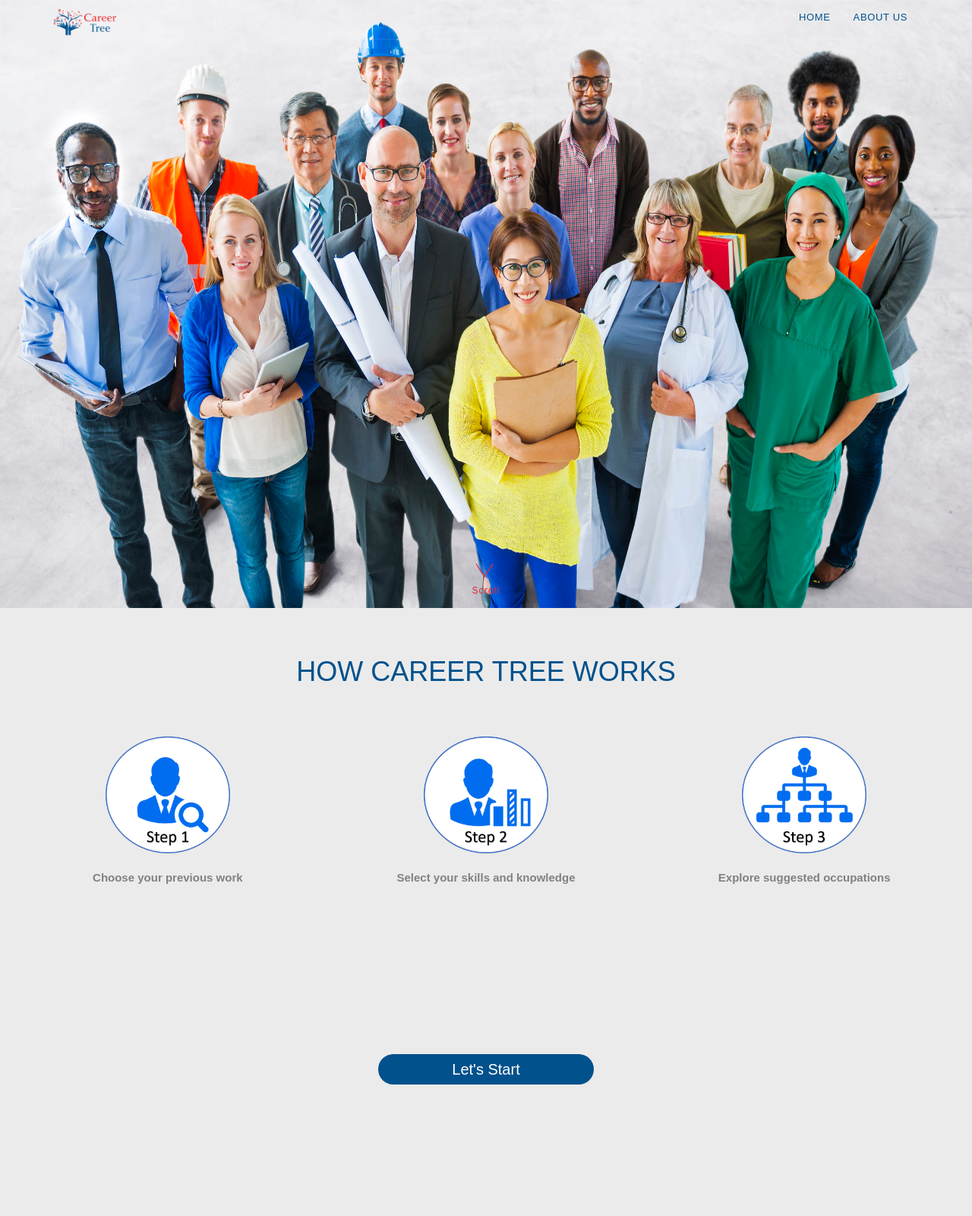
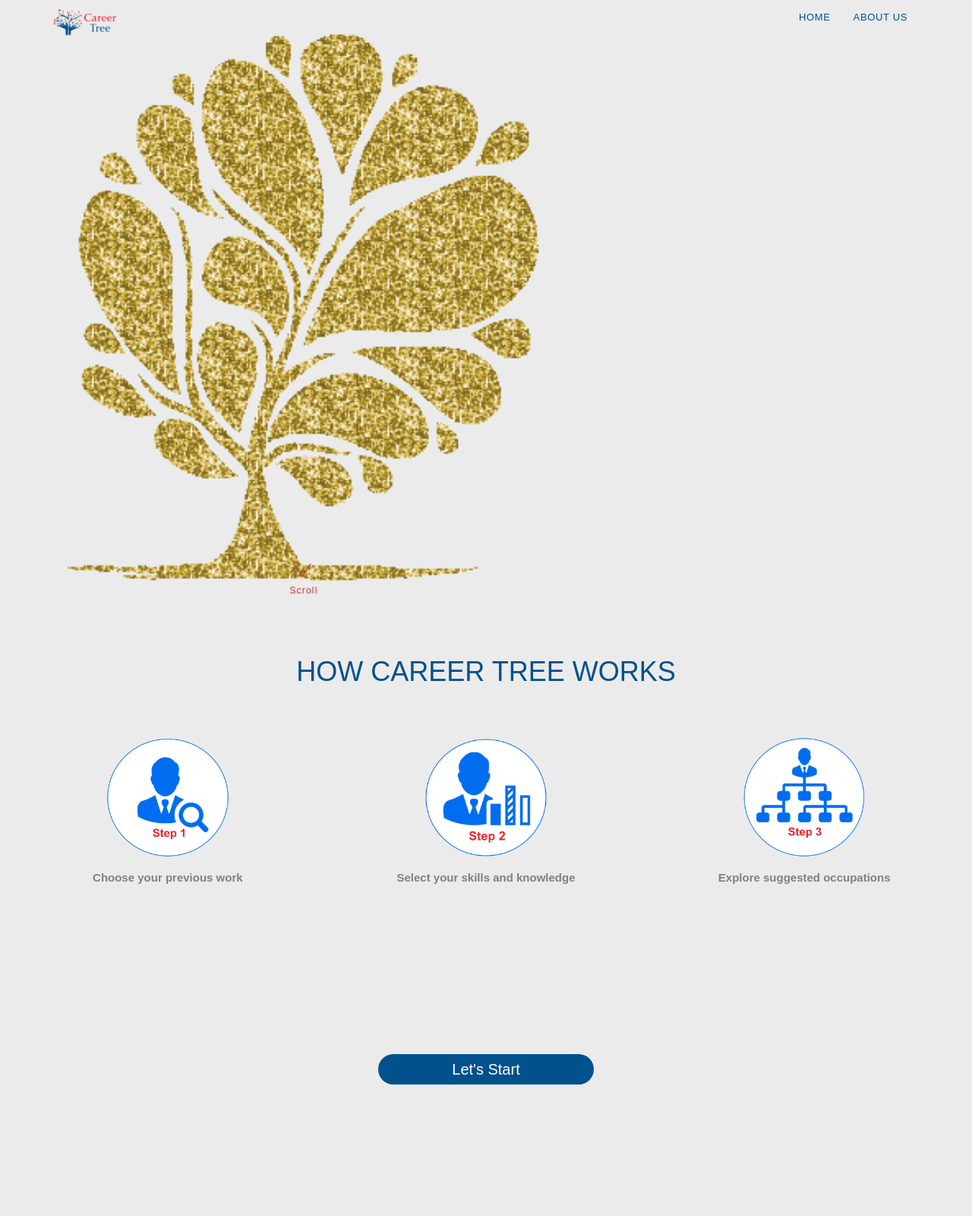
Before and after one commit to manalibutey/IE-TheGoalDiggers, a PHP site: page /home.php in a window 1280 px wide. Shown: the whole page at 76% size. Run offline with PHP 8.4, Linux system fonts and the light colour scheme.

Commit message:
commit9-redesign home page

```diff
--- a/CareerTree/CareerTree/css/style.css
+++ b/CareerTree/CareerTree/css/style.css
@@ -81,10 +81,11 @@ position: absolute;
 width: 100%;
 height: 100%;
 }
-.section1{
-position:relative;
-width:100%;
-height:100%;
+.section1 {
+    position: relative;
+    width: 100%;
+    height: 100%;
+    background-color: rgb(235, 235, 235);
 }
 
 .section2 {
@@ -526,6 +527,7 @@ width: 100%;
 top: 98% !important;
 left: 50% !important;
 transform: translate(-50%, -50%) !important;
+
 }
 
 #section01::after {
--- a/CareerTree/CareerTree/home.php
+++ b/CareerTree/CareerTree/home.php
@@ -51,7 +51,7 @@ $(function() {
     <section class="section1">
 	<div class="full">
 		<div class="back">
-			<img class="back-image" src="./images/background.jpg" />
+			<img class="back-image" src="./images/lol.gif" />
              <div id="section01" class="demo">
 
   <a href="#section02"><span></span><span></span><span></span>Scroll</a>
@@ -70,7 +70,7 @@ $(function() {
 				<div class="col-sm-2 i1">
 
                     <div class="column">
-    <img src="./images/Picture1.png"  class="hover-shadow" data-aos="fade-right"/>
+    <img src="./images/Picture11.png"  class="hover-shadow" data-aos="fade-right"/>
     <div class="caption">
                         <p data-aos="fade-right">Choose your previous work</p>
                     </div>
@@ -82,7 +82,7 @@ $(function() {
 				<div class="col-sm-2 i2">
 
            <div class="column">
-    <img src="./images/Picture2.png" class="hover-shadow" data-aos="fade-up"/>
+    <img src="./images/Picture22.png" class="hover-shadow" data-aos="fade-up"/>
      <div class="caption">
                         <p data-aos="fade-up">Select your skills and knowledge</p>
                     </div>
@@ -95,7 +95,7 @@ $(function() {
 
 
                                <div class="column">
-    <img src="./images/Picture3.png"  class="hover-shadow" data-aos="fade-left"/>
+    <img src="./images/Picture33.png"  class="hover-shadow" data-aos="fade-left"/>
      <div class="caption" data-aos="fade-left">
                         <p >Explore suggested occupations</p>
                     </div>
@@ -136,17 +136,17 @@ $(function() {
 
     <div class="mySlides">
       <div class="numbertext">1 / 3</div>
-      <img src="./images/Picture1.png" style="width:100%">
+      <img src="./images/Picture11.png" style="width:100%">
     </div>
 
     <div class="mySlides">
       <div class="numbertext">2 / 3</div>
-      <img src="./images/Picture2.png" style="width:100%">
+      <img src="./images/Picture22.png" style="width:100%">
     </div>
 
     <div class="mySlides">
       <div class="numbertext">3 / 3</div>
-      <img src="./images/Picture3.png" style="width:100%">
+      <img src="./images/Picture33.png" style="width:100%">
     </div>
 
 
```
Also changed, not shown: CareerTree/CareerTree/images/Picture11.png, CareerTree/CareerTree/images/Picture22.png (added), CareerTree/CareerTree/images/Picture33.png (added), CareerTree/CareerTree/images/bck.jpeg (added), CareerTree/CareerTree/images/bck1.png (added), CareerTree/CareerTree/images/bck2.png (added), CareerTree/CareerTree/images/bck3.png (added), CareerTree/CareerTree/images/lol.gif (added).
